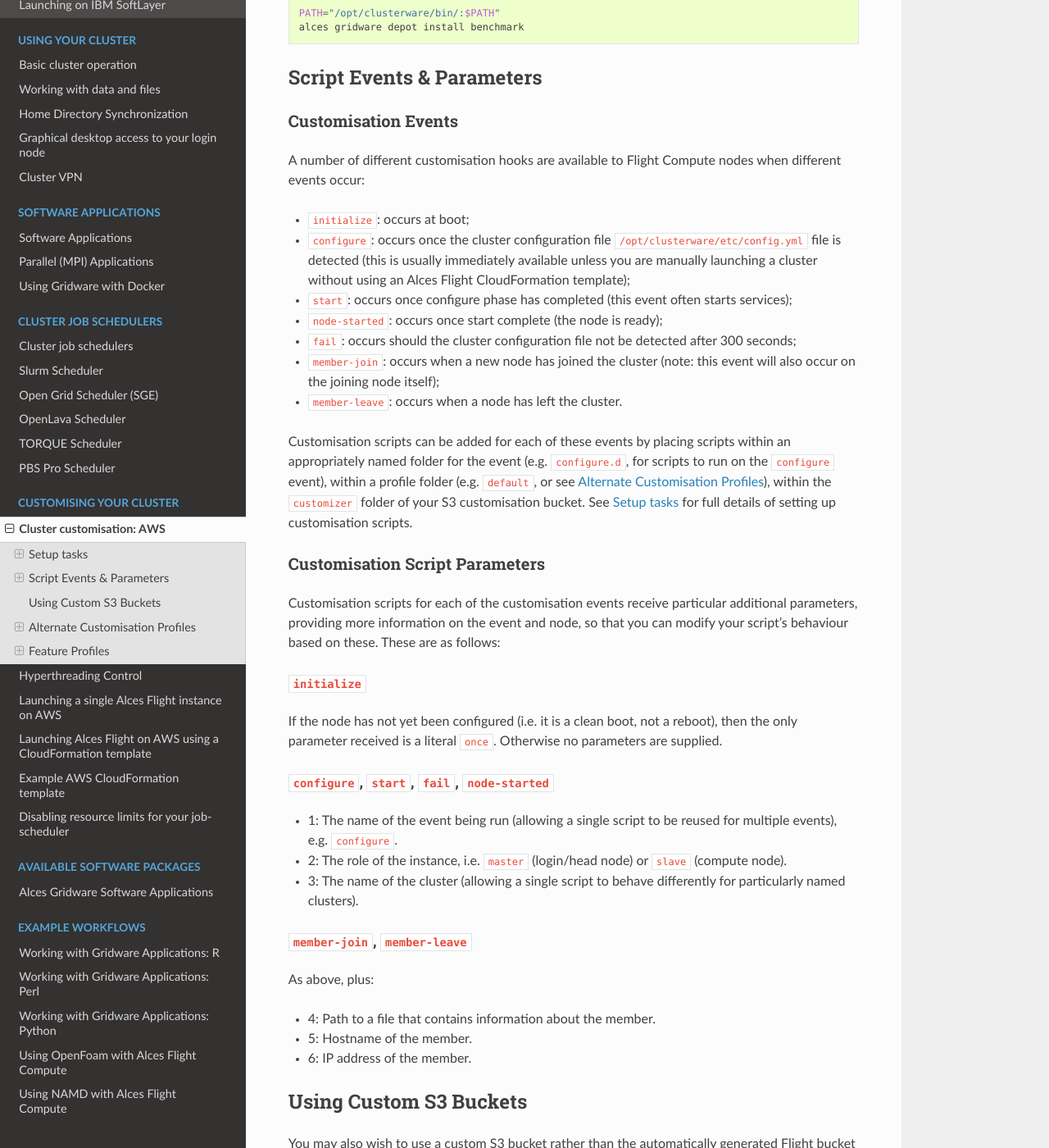
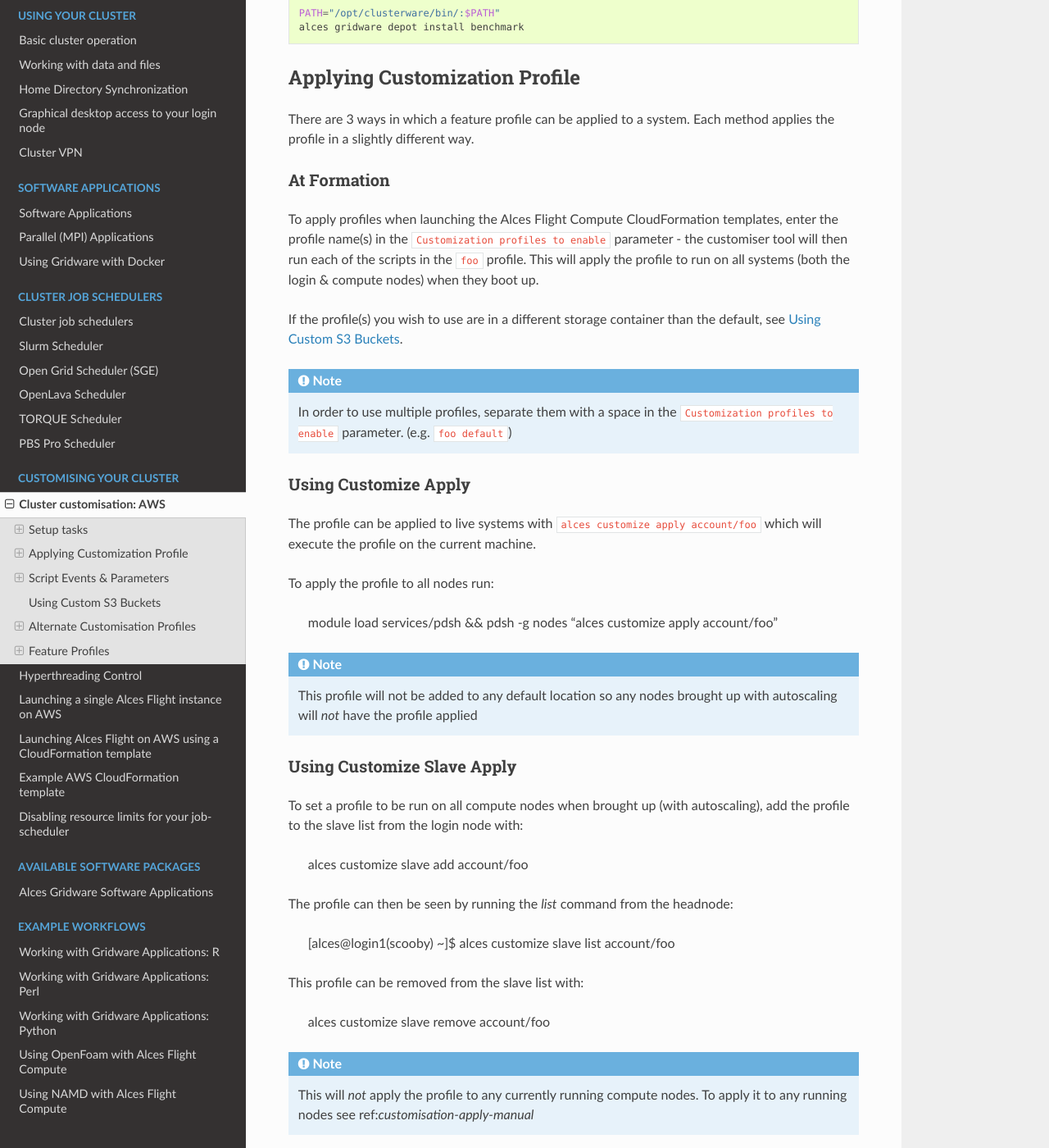
Before and after one commit to alces-software/flight-appliance-docs, a Sphinx documentation site: the page built from docs/source/customisation/customisation.rst, in a window 1280 px wide and 1400 px high, scrolled down 2699 px. Shown: the whole window at 82% size. Built offline with Sphinx 7.4.7 and the Read the Docs theme 2.0.0, drawn with Linux system fonts in a browser that asks for light colours; some of the changed text lies outside the part shown.

Commit message:
Added customize slave command usage, refactored applying profiles

```diff
--- a/docs/source/customisation/customisation.rst
+++ b/docs/source/customisation/customisation.rst
@@ -93,6 +93,53 @@
   PATH="/opt/clusterware/bin/:$PATH"
   alces gridware depot install benchmark
 
+.. _customisation-apply-methods:
+
+Applying Customization Profile
+==============================
+
+There are 3 ways in which a feature profile can be applied to a system. Each method applies the profile in a slightly different way.
+
+At Formation
+------------
+
+To apply profiles when launching the Alces Flight Compute CloudFormation templates, enter the profile name(s) in the ``Customization profiles to enable`` parameter - the customiser tool will then run each of the scripts in the ``foo`` profile. This will apply the profile to run on all systems (both the login & compute nodes) when they boot up.
+
+If the profile(s) you wish to use are in a different storage container than the default, see :ref:`customisation-custom-bucket`.
+
+.. note:: In order to use multiple profiles, separate them with a space in the ``Customization profiles to enable`` parameter. (e.g. ``foo default``)
+
+.. _customisation-apply-manual:
+
+Using Customize Apply
+---------------------
+
+The profile can be applied to live systems with ``alces customize apply account/foo`` which will execute the profile on the current machine.
+
+To apply the profile to all nodes run:
+
+    module load services/pdsh && pdsh -g nodes "alces customize apply account/foo"
+
+.. note:: This profile will not be added to any default location so any nodes brought up with autoscaling will *not* have the profile applied
+
+Using Customize Slave Apply
+---------------------------
+
+To set a profile to be run on all compute nodes when brought up (with autoscaling), add the profile to the slave list from the login node with:
+
+    alces customize slave add account/foo
+
+The profile can then be seen by running the `list` command from the headnode:
+
+    [alces@login1(scooby) ~]$ alces customize slave list
+    account/foo
+
+This profile can be removed from the slave list with:
+
+    alces customize slave remove account/foo
+
+.. note:: This will *not* apply the profile to any currently running compute nodes. To apply it to any running nodes see ref:`customisation-apply-manual`
+
 Script Events & Parameters
 ==========================
 
@@ -145,7 +192,6 @@
 You may also wish to use a custom S3 bucket rather than the automatically generated Flight bucket name. To do so, simply follow the steps at  :ref:`customisation-storage-config` to create a bucket in the same location, changing the bucket name for a different identifier. For example, the following location could be created to hold customisation scripts for a specific environment:
 
   ``s3://alces-flight-bluecluster/customizer/default``
-
 
 To use custom S3 buckets with Alces Flight Compute, enter your S3 bucket URL in the ``S3 bucket for customization profiles`` CloudFormation parameter, without the S3 prefix. For example, to launch a cluster using customisation scripts from the bucket in the above example, a user could specify the following value at launch time:
 
@@ -202,23 +248,7 @@
 Using Alternate Profile
 -----------------------
 
-Below are the methods for using the custom profile either on a running system or at the time of stack creation.
-
-Live System
-^^^^^^^^^^^
-
-The profile can be applied to live systems with ``alces customize apply account/foo`` which will execute the profile on the current machine. Any systems that come up after that command will execute the profile scripts, however, other systems that are already up will not execute the profile until they are rebooted.
-
-To apply the profile to all nodes run ``module load services/pdsh && pdsh -g nodes "alces customize apply account/foo"``
-
-Cloud Formation
-^^^^^^^^^^^^^^^
-
-To use custom profiles when launching the Alces Flight Compute CloudFormation templates, enter the profile name(s) in the ``Customization profiles to enable`` parameter - the customiser tool will then run each of the scripts in the ``foo`` profile.
-
-If the custom profile you wish to use is in a different storage container than the default, see :ref:`customisation-custom-bucket`.
-
-.. note:: In order to use multiple profiles, separate them with a space in the ``Customization profiles to enable`` parameter. (e.g. ``foo default``)
+See ref:`customisation-apply-methods`
 
 .. _feature-profiles:
 
```
